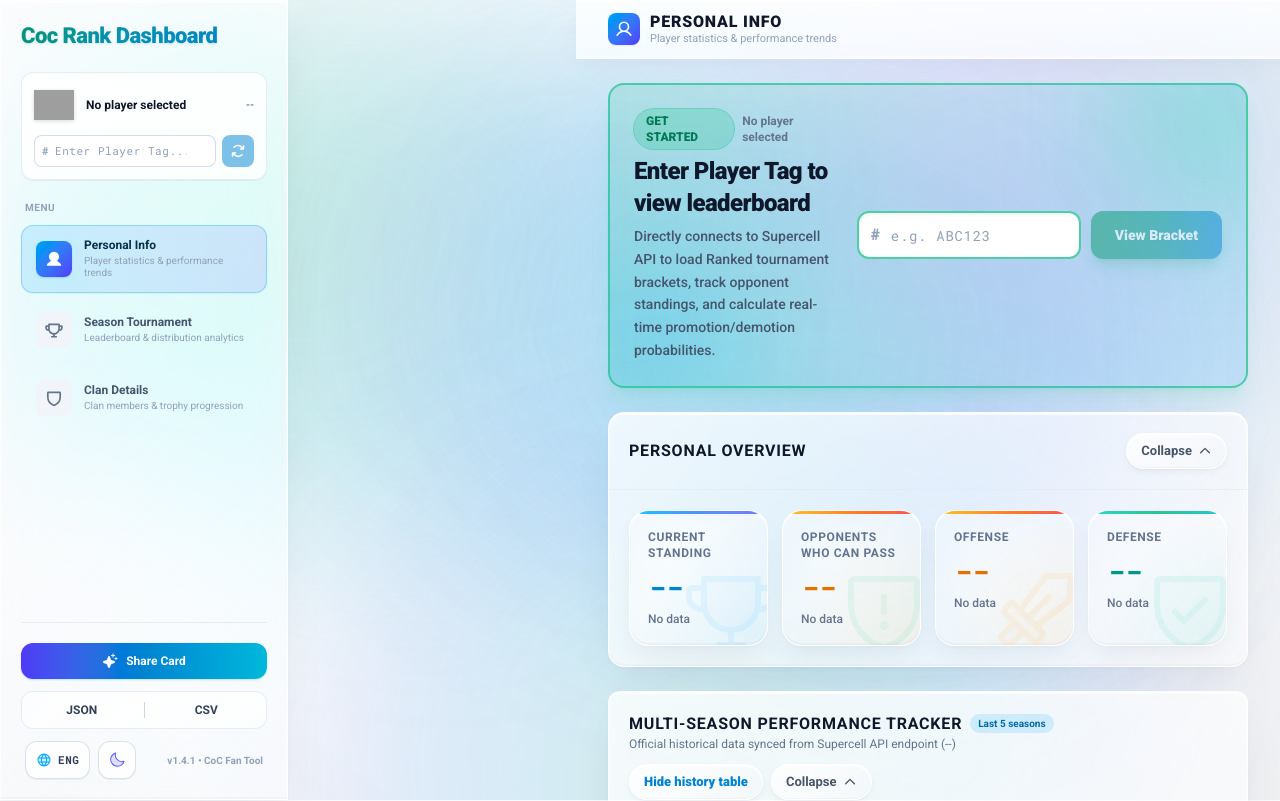
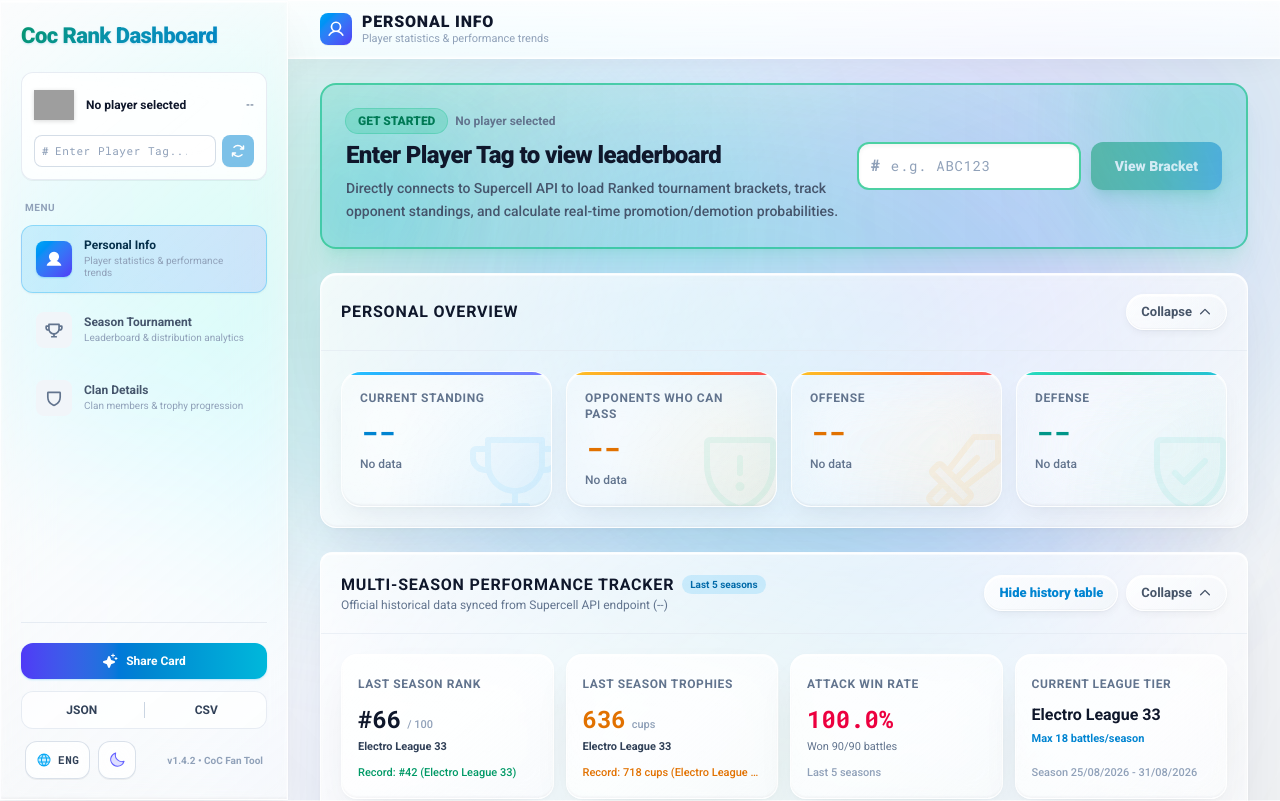
Before and after one commit to pmmdrg/coc-rank-dashboard, a React (Vite) app: page / in a window 1280 px wide. Shown: the top 801 px of the page. Built offline with nearby package versions, Linux system fonts and the light colour scheme; grey boxes are pictures that could not be loaded.

Commit message:
fix: remove relative position from glass-panel to restore fixed sidebar and sticky header and bump to v1.4.2

```diff
--- a/package.json
+++ b/package.json
@@ -1,7 +1,7 @@
 {
   "name": "rank-dashboard",
   "private": true,
-  "version": "1.4.1",
+  "version": "1.4.2",
   "type": "module",
   "scripts": {
     "dev": "vite",
--- a/src/App.tsx
+++ b/src/App.tsx
@@ -509,7 +509,7 @@
   }, [])
 
   return (
-    <div className="app-surface relative flex min-h-screen overflow-x-hidden">
+    <div className="app-surface relative flex min-h-screen overflow-x-clip">
       {/* Nền hiệu ứng Cực quang (Aurora Borealis) */}
       <AuroraBackground />
 
--- a/src/components/Sidebar.tsx
+++ b/src/components/Sidebar.tsx
@@ -275,7 +275,7 @@
   return (
     <>
       {/* 1. DESKTOP SIDEBAR: Cố định bên trái màn hình */}
-      <aside className="glass-panel fixed inset-y-0 left-0 hidden h-screen w-72 shrink-0 flex-col border-r border-slate-200/80 backdrop-blur-xl lg:flex dark:border-slate-800/80 z-30">
+      <aside className="glass-panel !fixed inset-y-0 left-0 hidden h-screen w-72 shrink-0 flex-col border-r border-slate-200/80 backdrop-blur-xl lg:flex dark:border-slate-800/80 z-30">
         {sidebarContent}
       </aside>
 
--- a/src/components/TopBar.tsx
+++ b/src/components/TopBar.tsx
@@ -48,7 +48,7 @@
   const Icon = routeMeta.icon
 
   return (
-    <header className="glass-header sticky top-0 z-20 border-b border-slate-200/80 backdrop-blur-xl dark:border-slate-800/80">
+    <header className="glass-header !sticky top-0 z-20 border-b border-slate-200/80 backdrop-blur-xl dark:border-slate-800/80">
       <div className="mx-auto flex max-w-[1360px] items-center justify-between px-4 py-3 sm:px-6 lg:px-8">
         {/* Nút Hamburger (Mobile) & Tiêu đề Route hiện tại */}
         <div className="flex items-center gap-3">
--- a/src/index.css
+++ b/src/index.css
@@ -65,7 +65,6 @@
 
 /* Liquid Glass Material - Khúc xạ ánh sáng đa tầng & Viền thấu kính chất lỏng */
 .glass-panel {
-  position: relative;
   border: 1px solid var(--panel-border);
   background: linear-gradient(
     140deg,
@@ -90,7 +89,6 @@
 }
 
 .glass-header {
-  position: relative;
   border-bottom: 1px solid var(--panel-border);
   background: linear-gradient(
     180deg,
--- a/src/version.ts
+++ b/src/version.ts
@@ -4,4 +4,4 @@
  * - MINOR (y): Thêm tính năng mới, route mới, chức năng mới
  * - PATCH (z): Sửa lỗi (bug fixes), tinh chỉnh giao diện, tối ưu hiệu năng
  */
-export const APP_VERSION = '1.4.1'
+export const APP_VERSION = '1.4.2'
```
